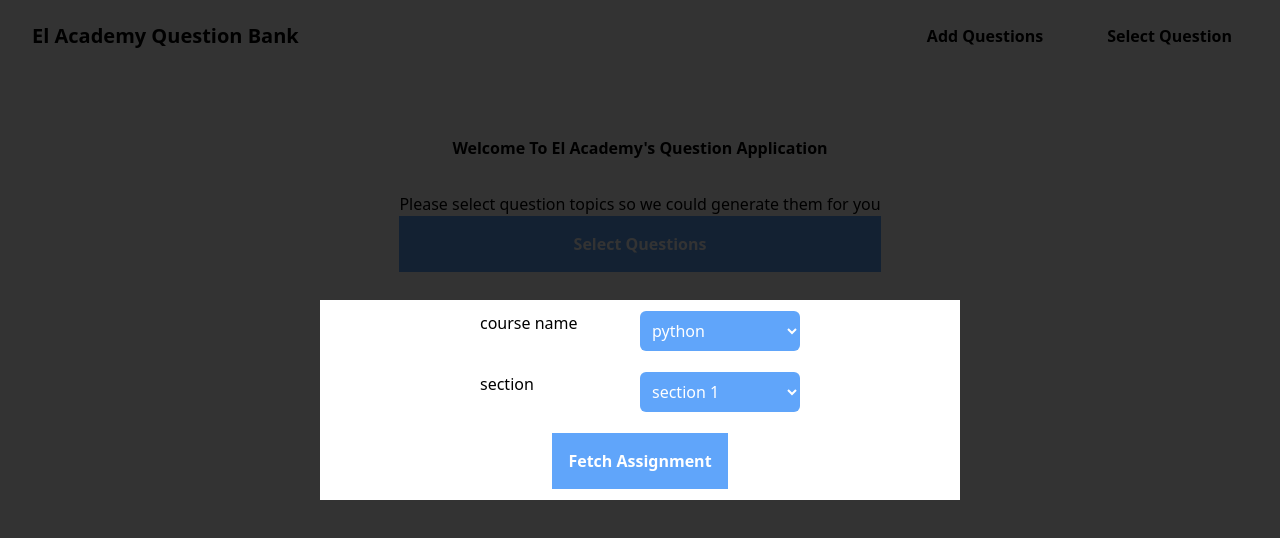
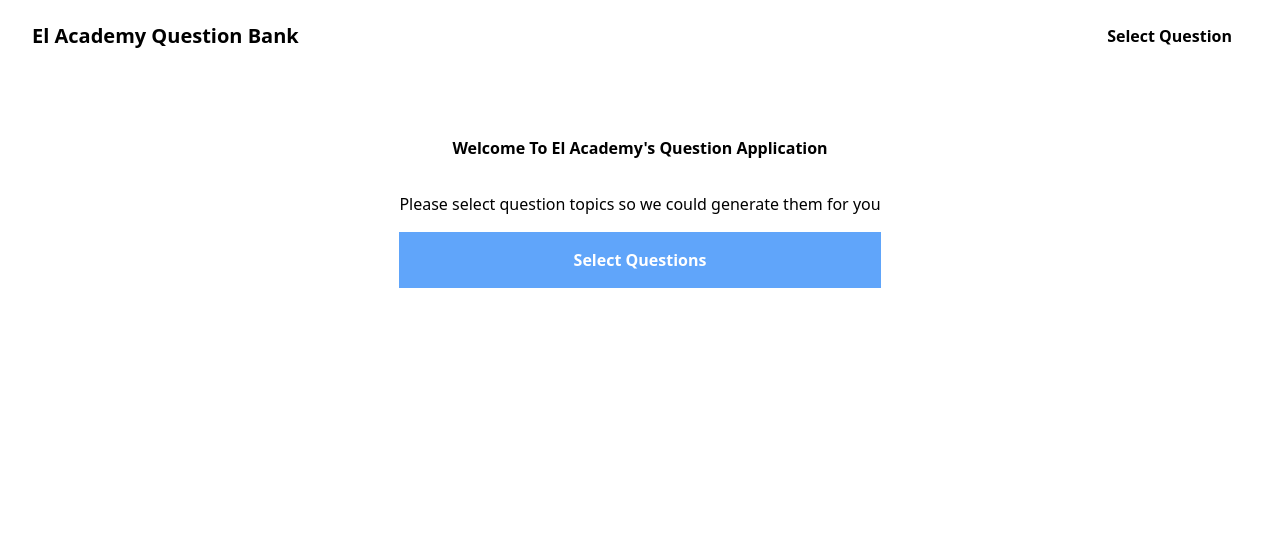
Before and after one commit to triggac4/question-bank, a React (Create React App) app: page / in a window 1280 px wide. Shown: the top 538 px of the page. Built offline with nearby package versions, Linux system fonts and the light colour scheme.

Commit message:
modal set up completed open and close

```diff
--- a/src/App.jsx
+++ b/src/App.jsx
@@ -7,14 +7,14 @@ import MainContent from "./components/main_content";
 import ModalWrapper from "./modal/modal_wrapper";
 import Form from "./components/select_questions";
 function App() {
-    const [isOpen, setModal] = useState(true);
+    const [isOpen, setModal] = useState(false);
     return (
         <ModalContext.Provider value={{ modalState: isOpen, setModal }}>
-            {isOpen ? (
+            {isOpen && (
                 <ModalWrapper>
                     <Form />
                 </ModalWrapper>
-            ) : null}
+            )}
             <Header />
             <MainContent />
         </ModalContext.Provider>
--- a/src/components/button.jsx
+++ b/src/components/button.jsx
@@ -1,8 +1,9 @@
 import React from "react";
 
-const Button = ({ text, hover }) => {
+const Button = ({ text, hover, onClick }) => {
     return (
         <button
+            onClick={onClick}
             className={`border-none ${
                 hover ? "hover:bg-blue-400" : "bg-blue-400"
             } ${
--- a/src/components/header.jsx
+++ b/src/components/header.jsx
@@ -1,15 +1,19 @@
-import React from "react";
+import React, { useContext } from "react";
 import Button from "./button";
-
+import ModalContext from "../provider";
 const Header = () => {
+    const { setModal } = useContext(ModalContext);
     return (
         <header className="flex px-8 py-2 items-center justify-between">
             <h1 className="text-xl text-center font-bold ">
                 El Academy Question Bank
             </h1>
             <div className="flex gap-8">
-                <Button text="Add Questions" hover />
-                <Button text="Select Question" hover />
+                <Button
+                    text="Select Question"
+                    hover
+                    onClick={() => setModal(true)}
+                />
             </div>
         </header>
     );
--- a/src/components/main_content.jsx
+++ b/src/components/main_content.jsx
@@ -1,18 +1,22 @@
-import React from "react";
+import React, { useContext } from "react";
 import Button from "./button";
-
+import ModalContext from "../provider";
 const MainContent = () => {
+    const { setModal } = useContext(ModalContext);
     return (
         <main className="my-16 flex flex-col justify-center items-center gap-8">
             <h4 className="font-bold">
                 Welcome To El Academy's Question Application
             </h4>
-            <div className="flex flex-col justify-center">
+            <div className="flex flex-col justify-center gap-4">
                 <p>
                     Please select question topics so we could generate them for
                     you
                 </p>
-                <Button text="select questions" />
+                <Button
+                    text="select questions"
+                    onClick={() => setModal(true)}
+                />
             </div>
         </main>
     );
--- a/src/components/select_questions.jsx
+++ b/src/components/select_questions.jsx
@@ -7,7 +7,7 @@ const Form = () => {
                 <div className="w-40">course name</div>
                 <select
                     name="course name"
-                    className="w-40 text-white bg-blue-400 p-2 rounded-md"
+                    className="w-40 text-white bg-blue-400 p-2 rounded-md focus:outline-none"
                 >
                     <option value="python">python</option>
                     <option value="php">php</option>
@@ -19,7 +19,7 @@ const Form = () => {
                 <div className="w-40">section</div>
                 <select
                     name="section"
-                    className=" bg-blue-400 text-white w-40 p-2 rounded-md"
+                    className=" bg-blue-400 text-white w-40 p-2 rounded-md focus:outline-none"
                 >
                     <option value="python">section 1</option>
                     <option value="php">section 2</option>
--- a/src/modal/modal_wrapper.jsx
+++ b/src/modal/modal_wrapper.jsx
@@ -3,15 +3,26 @@ import React, { useContext } from "react";
 import ModalContext from "../provider";
 import ReactPortal from "./react_portal";
 const ModalWrapper = ({ children }) => {
-    const { modalState, setModal } = useContext(ModalContext);
+    const { setModal } = useContext(ModalContext);
 
     return (
         <ReactPortal>
             <div
-                className="fixed inset-0 bg-modalWrapper flex flex-col items-center justify-center"
-                onClick={() => setModal(!modalState)}
+                className="fixed inset-0 flex flex-col items-center justify-center"
+                onClick={() => setModal(false)}
             >
-                <div className="inset-0 bg-white z-20 flex flex-col items-center justify-center">
+                <div
+                    className="inset-0 bg-slate-400 z-20 flex flex-col items-center justify-center py-4 px-8 shadow-md"
+                    onClick={(e) => e.stopPropagation()}
+                >
+                    <div className="flex justify-end w-full">
+                        <button
+                            className="w-8 bg-transparent text-white hover:text-red-500 text-lg font-bold"
+                            onClick={() => setModal(false)}
+                        >
+                            X
+                        </button>
+                    </div>
                     <div
                         className="relative"
                         style={{ width: "50vw", minHeight: "200px" }}
--- a/src/provider.js
+++ b/src/provider.js
@@ -1,7 +1,7 @@
 import React from "react";
 
 const ModalContext = React.createContext({
-    modalState: true,
+    modalState: false,
     setModal: (val) => {},
 });
 
```
Also changed, not shown: src/modal/add_questions.jsx (deleted).
